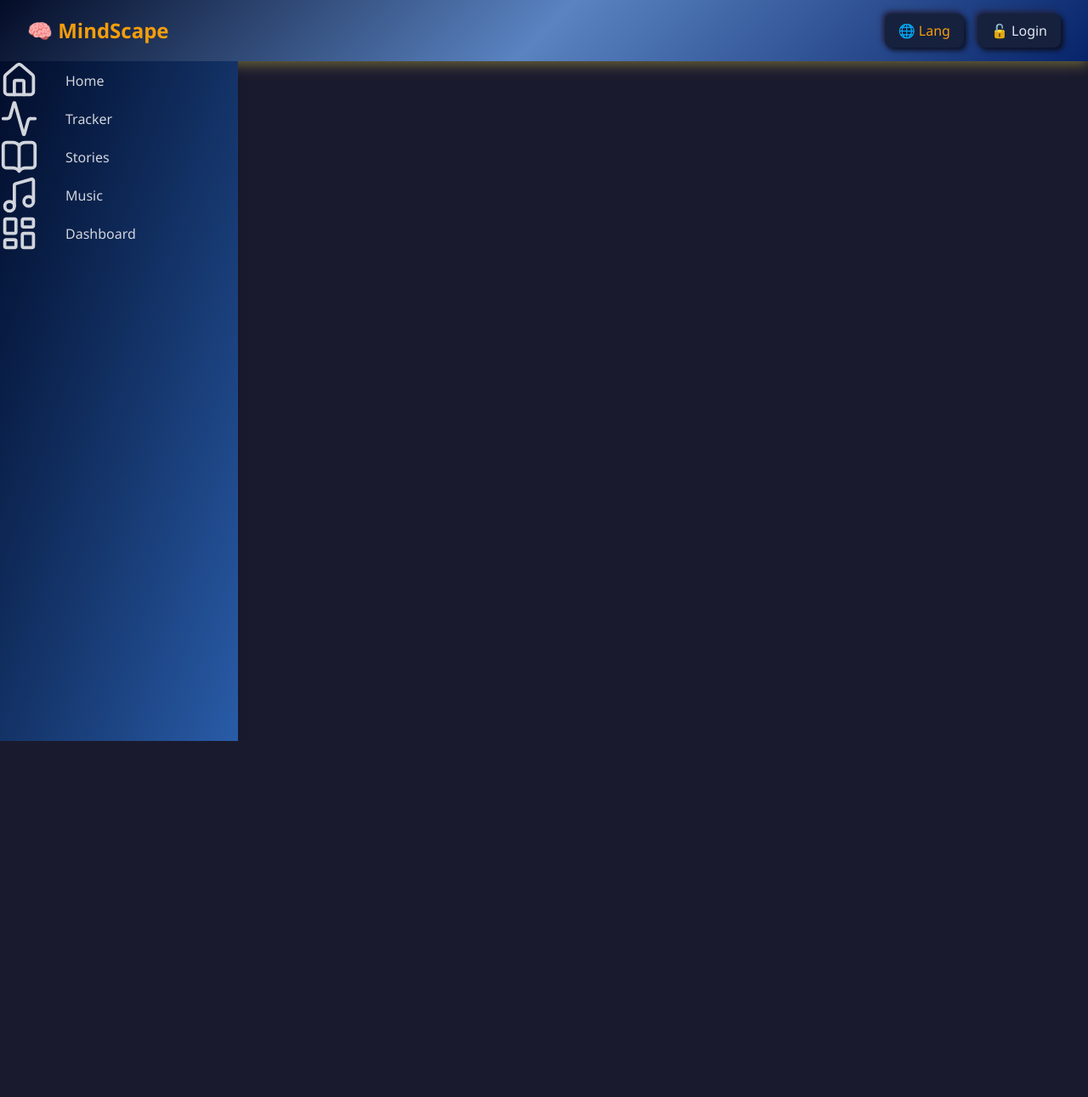
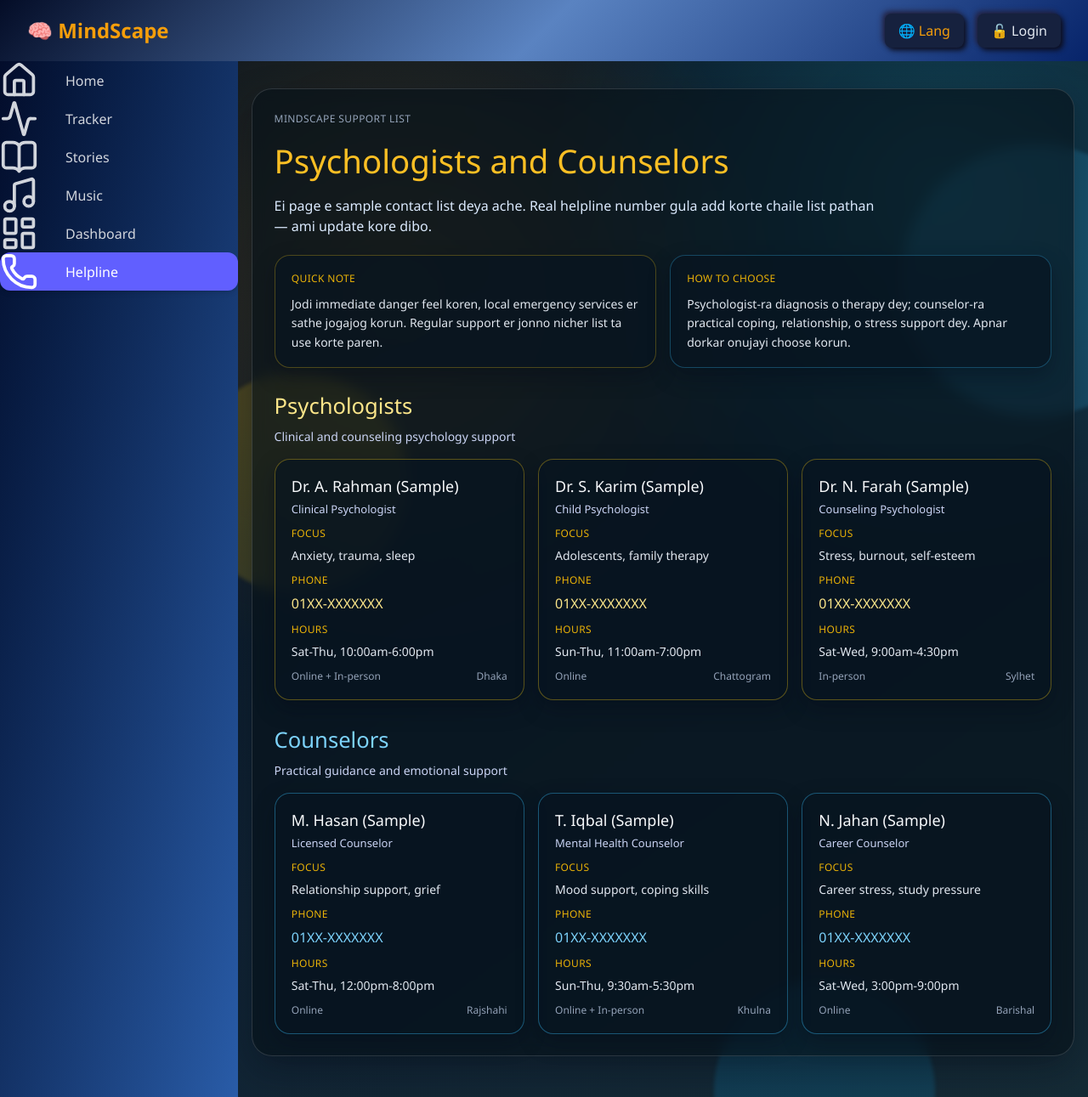
Before and after one commit to shriom17/MindScape, a React (Vite) app in the folder frontend/: page /helpline in a window 1280 px wide. Shown: the whole page at 85% size. Before the commit the page ends 872 px from the top, so only its background shows below. Built offline with nearby package versions, Linux system fonts and the light colour scheme; no server answers.

Commit message:
helpline updated

```diff
--- a/frontend/src/App.jsx
+++ b/frontend/src/App.jsx
@@ -5,6 +5,7 @@ import Tracker from './pages/Tracker'
 import Stories from './pages/Stories'
 import Music from './pages/Music'
 import Profile from './pages/Profile'
+import Helpline from './pages/helpline'
 import Navbar from './components/Navbar'
 import Sidebar from './components/Sidebar'
 import Register from './pages/register'
@@ -26,6 +27,7 @@ function AppLayout() {
             <Route path="/stories" element={<Stories />} />
             <Route path="/music" element={<Music />} />
             <Route path="/profile" element={<Profile />} />
+            <Route path="/helpline" element={<Helpline />} />
             <Route path="/register" element={<Register />} />
           </Routes>
         </div>
--- a/frontend/src/components/Sidebar.jsx
+++ b/frontend/src/components/Sidebar.jsx
@@ -1,6 +1,6 @@
 import React from "react";
 import { NavLink } from "react-router-dom";
-import { Home, Activity, BookOpen, Music, LayoutDashboard } from "lucide-react";
+import { Home, Activity, BookOpen, Music, LayoutDashboard, Phone } from "lucide-react";
 
 function Sidebar() {
   return (
@@ -17,6 +17,7 @@ function Sidebar() {
         <SidebarItem to="/stories" icon={<BookOpen size={45} />} label="Stories" />
         <SidebarItem to="/music" icon={<Music size={45} />} label="Music" />
         <SidebarItem to="/dashboard" icon={<LayoutDashboard size={45} />} label="Dashboard" />
+        <SidebarItem to="/helpline" icon={<Phone size={45} />} label="Helpline" />
 
       </ul>
     </div>
--- /dev/null
+++ b/frontend/src/pages/helpline.jsx
@@ -0,0 +1,288 @@
+import { pageBgStyles } from '../styles/pageBackground'
+
+const psychologists = [
+	{
+		name: 'Dr. A. Rahman (Sample)',
+		role: 'Clinical Psychologist',
+		focus: 'Anxiety, trauma, sleep',
+		phone: '01XX-XXXXXXX',
+		hours: 'Sat-Thu, 10:00am-6:00pm',
+		mode: 'Online + In-person',
+		location: 'Dhaka',
+	},
+	{
+		name: 'Dr. S. Karim (Sample)',
+		role: 'Child Psychologist',
+		focus: 'Adolescents, family therapy',
+		phone: '01XX-XXXXXXX',
+		hours: 'Sun-Thu, 11:00am-7:00pm',
+		mode: 'Online',
+		location: 'Chattogram',
+	},
+	{
+		name: 'Dr. N. Farah (Sample)',
+		role: 'Counseling Psychologist',
+		focus: 'Stress, burnout, self-esteem',
+		phone: '01XX-XXXXXXX',
+		hours: 'Sat-Wed, 9:00am-4:30pm',
+		mode: 'In-person',
+		location: 'Sylhet',
+	},
+]
+
+const counselors = [
+	{
+		name: 'M. Hasan (Sample)',
+		role: 'Licensed Counselor',
+		focus: 'Relationship support, grief',
+		phone: '01XX-XXXXXXX',
+		hours: 'Sat-Thu, 12:00pm-8:00pm',
+		mode: 'Online',
+		location: 'Rajshahi',
+	},
+	{
+		name: 'T. Iqbal (Sample)',
+		role: 'Mental Health Counselor',
+		focus: 'Mood support, coping skills',
+		phone: '01XX-XXXXXXX',
+		hours: 'Sun-Thu, 9:30am-5:30pm',
+		mode: 'Online + In-person',
+		location: 'Khulna',
+	},
+	{
+		name: 'N. Jahan (Sample)',
+		role: 'Career Counselor',
+		focus: 'Career stress, study pressure',
+		phone: '01XX-XXXXXXX',
+		hours: 'Sat-Wed, 3:00pm-9:00pm',
+		mode: 'Online',
+		location: 'Barishal',
+	},
+]
+
+const cardBase = {
+	borderRadius: 18,
+	padding: '1.1rem 1.2rem',
+	background: 'rgba(8, 20, 33, 0.72)',
+	border: '1px solid rgba(255, 255, 255, 0.12)',
+	boxShadow: '0 10px 24px rgba(2, 8, 23, 0.35)',
+	display: 'grid',
+	gap: 10,
+	animation: 'rise 0.6s ease both',
+}
+
+const labelBase = {
+	fontSize: 12,
+	letterSpacing: '0.35px',
+	textTransform: 'uppercase',
+	color: '#eab308',
+}
+
+const valueBase = {
+	color: '#e2e8f0',
+	fontSize: 14,
+}
+
+const SectionHeader = ({ title, subtitle, accent }) => (
+	<div style={{ display: 'flex', flexDirection: 'column', gap: 6 }}>
+		<h2
+			style={{
+				margin: 0,
+				fontSize: '1.6rem',
+				color: accent,
+				fontFamily: '"Space Grotesk", "Segoe UI", sans-serif',
+			}}
+		>
+			{title}
+		</h2>
+		<p style={{ margin: 0, color: '#cbd5f5', fontSize: 14 }}>{subtitle}</p>
+	</div>
+)
+
+function Helpline() {
+	return (
+		<div style={pageBgStyles.page}>
+			<div style={{ ...pageBgStyles.orbBase, ...pageBgStyles.orbLeft }} />
+			<div style={{ ...pageBgStyles.orbBase, ...pageBgStyles.orbRight }} />
+			<div
+				style={{
+					position: 'absolute',
+					width: 260,
+					height: 260,
+					borderRadius: 999,
+					right: '18%',
+					bottom: '-10%',
+					background: 'rgba(14, 165, 233, 0.16)',
+					filter: 'blur(2px)',
+					pointerEvents: 'none',
+				}}
+			/>
+
+			<section style={{ ...pageBgStyles.shell, maxWidth: 1100 }}>
+				<style>{`
+					@keyframes rise {
+						from { opacity: 0; transform: translateY(12px); }
+						to { opacity: 1; transform: translateY(0); }
+					}
+				`}</style>
+
+				<header
+					style={{
+						display: 'grid',
+						gap: 12,
+						marginBottom: 22,
+					}}
+				>
+					<p
+						style={{
+							margin: 0,
+							fontSize: 12,
+							letterSpacing: '0.4px',
+							textTransform: 'uppercase',
+							color: '#94a3b8',
+						}}
+					>
+						MindScape support list
+					</p>
+					<h1
+						style={{
+							margin: 0,
+							fontSize: '2.4rem',
+							color: '#fbbf24',
+							fontFamily: '"Space Grotesk", "Segoe UI", sans-serif',
+						}}
+					>
+						Psychologists and Counselors
+					</h1>
+					<p style={{ margin: 0, color: '#dbeafe', fontSize: 16, maxWidth: 720 }}>
+						Ei page e sample contact list deya ache. Real helpline number gula add korte chaile list pathan — ami update kore dibo.
+					</p>
+				</header>
+
+				<div
+					style={{
+						display: 'grid',
+						gridTemplateColumns: 'repeat(auto-fit, minmax(260px, 1fr))',
+						gap: 16,
+						marginBottom: 26,
+					}}
+				>
+					<div style={{ ...cardBase, borderColor: 'rgba(250, 204, 21, 0.28)' }}>
+						<span style={labelBase}>Quick note</span>
+						<p style={{ ...valueBase, margin: 0, lineHeight: 1.6 }}>
+							Jodi immediate danger feel koren, local emergency services er sathe jogajog korun. Regular support er jonno nicher list ta use korte paren.
+						</p>
+					</div>
+					<div style={{ ...cardBase, borderColor: 'rgba(56, 189, 248, 0.3)' }}>
+						<span style={labelBase}>How to choose</span>
+						<p style={{ ...valueBase, margin: 0, lineHeight: 1.6 }}>
+							Psychologist-ra diagnosis o therapy dey; counselor-ra practical coping, relationship, o stress support dey. Apnar dorkar onujayi choose korun.
+						</p>
+					</div>
+				</div>
+
+				<div style={{ display: 'grid', gap: 28 }}>
+					<div style={{ display: 'grid', gap: 16 }}>
+						<SectionHeader
+							title="Psychologists"
+							subtitle="Clinical and counseling psychology support"
+							accent="#fde68a"
+						/>
+						<div
+							style={{
+								display: 'grid',
+								gridTemplateColumns: 'repeat(auto-fit, minmax(260px, 1fr))',
+								gap: 16,
+							}}
+						>
+							{psychologists.map((item, idx) => (
+								<div key={`${item.name}-${idx}`} style={{ ...cardBase, borderColor: 'rgba(250, 204, 21, 0.35)', animationDelay: `${idx * 0.06}s` }}>
+									<div>
+										<h3
+											style={{
+												margin: 0,
+												color: '#f8fafc',
+												fontSize: 18,
+												fontFamily: '"Space Grotesk", "Segoe UI", sans-serif',
+											}}
+										>
+											{item.name}
+										</h3>
+										<p style={{ margin: '4px 0 0', color: '#cbd5f5', fontSize: 13 }}>{item.role}</p>
+									</div>
+									<div style={{ display: 'grid', gap: 6 }}>
+										<span style={labelBase}>Focus</span>
+										<span style={valueBase}>{item.focus}</span>
+									</div>
+									<div style={{ display: 'grid', gap: 6 }}>
+										<span style={labelBase}>Phone</span>
+										<span style={{ ...valueBase, fontSize: 16, color: '#fde68a' }}>{item.phone}</span>
+									</div>
+									<div style={{ display: 'grid', gap: 6 }}>
+										<span style={labelBase}>Hours</span>
+										<span style={valueBase}>{item.hours}</span>
+									</div>
+									<div style={{ display: 'flex', justifyContent: 'space-between', gap: 12, color: '#94a3b8', fontSize: 12 }}>
+										<span>{item.mode}</span>
+										<span>{item.location}</span>
+									</div>
+								</div>
+							))}
+						</div>
+					</div>
+
+					<div style={{ display: 'grid', gap: 16 }}>
+						<SectionHeader
+							title="Counselors"
+							subtitle="Practical guidance and emotional support"
+							accent="#7dd3fc"
+						/>
+						<div
+							style={{
+								display: 'grid',
+								gridTemplateColumns: 'repeat(auto-fit, minmax(260px, 1fr))',
+								gap: 16,
+							}}
+						>
+							{counselors.map((item, idx) => (
+								<div key={`${item.name}-${idx}`} style={{ ...cardBase, borderColor: 'rgba(56, 189, 248, 0.4)', animationDelay: `${(idx + 3) * 0.06}s` }}>
+									<div>
+										<h3
+											style={{
+												margin: 0,
+												color: '#f8fafc',
+												fontSize: 18,
+												fontFamily: '"Space Grotesk", "Segoe UI", sans-serif',
+											}}
+										>
+											{item.name}
+										</h3>
+										<p style={{ margin: '4px 0 0', color: '#cbd5f5', fontSize: 13 }}>{item.role}</p>
+									</div>
+									<div style={{ display: 'grid', gap: 6 }}>
+										<span style={labelBase}>Focus</span>
+										<span style={valueBase}>{item.focus}</span>
+									</div>
+									<div style={{ display: 'grid', gap: 6 }}>
+										<span style={labelBase}>Phone</span>
+										<span style={{ ...valueBase, fontSize: 16, color: '#7dd3fc' }}>{item.phone}</span>
+									</div>
+									<div style={{ display: 'grid', gap: 6 }}>
+										<span style={labelBase}>Hours</span>
+										<span style={valueBase}>{item.hours}</span>
+									</div>
+									<div style={{ display: 'flex', justifyContent: 'space-between', gap: 12, color: '#94a3b8', fontSize: 12 }}>
+										<span>{item.mode}</span>
+										<span>{item.location}</span>
+									</div>
+								</div>
+							))}
+						</div>
+					</div>
+				</div>
+			</section>
+		</div>
+	)
+}
+
+export default Helpline
```
Also changed, not shown: 1 other file (tests, documents, lock files or other folders).
